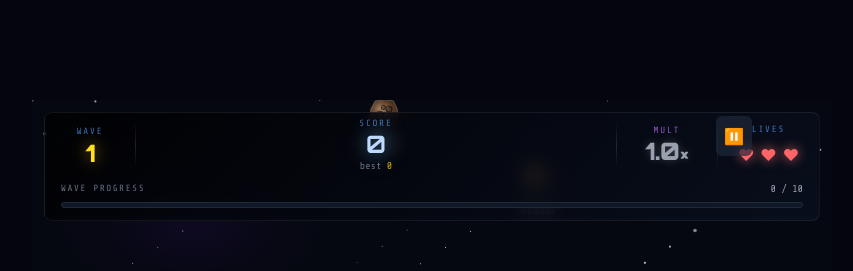
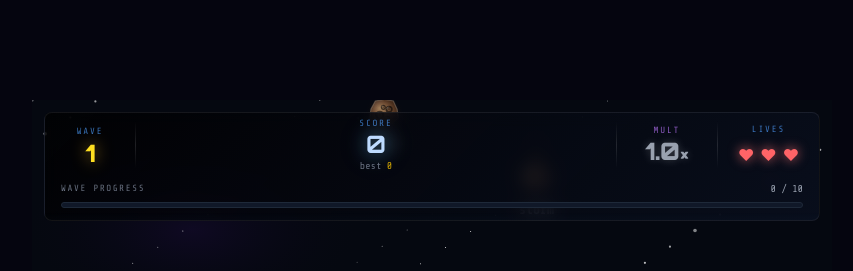
Before and after one commit to Littihai/type-game-main, a React (Vite) app: page / in a window 1280 px wide. Both pictures are taken after a click on the button "new game". Shown: the top 271 px of the page, without its empty margins (208-1061 px from the left). Built offline with nearby package versions, Linux system fonts and the light colour scheme; no server answers.

Commit message:
Delete Puase

```diff
--- a/src/components/HUD.tsx
+++ b/src/components/HUD.tsx
@@ -2,10 +2,9 @@ import { useGameStore } from '../store/gameStore'
 import { loadStorage } from '../store/storageStore'
 
 export function HUD() {
-  const { score, lives, wave, kills, killsToNext, multiplier, isPaused, togglePause, status } = useGameStore()
+  const { score, lives, wave, kills, killsToNext, multiplier } = useGameStore()
   const { highScore } = loadStorage()
   const progress = Math.min((kills / killsToNext) * 100, 100)
-  const isGamePlaying = status === 'playing';
 
   return (
     <div className="absolute top-0 left-0 w-full pointer-events-none select-none">
@@ -148,17 +147,6 @@ export function HUD() {
           </div>
         </div>
       </div>
-
-      {/* Pause Button */}
-      {isGamePlaying && ( // แสดงปุ่มเมื่อเกมกำลังเล่นเท่านั้น
-        <button
-          onClick={togglePause} // เรียกฟังก์ชัน togglePause เมื่อคลิก
-          className="absolute top-4 right-20 z-50 p-2 bg-gray-800/70 hover:bg-gray-700/80 text-white rounded-md transition-colors pointer-events-auto"
-          aria-label={isPaused ? 'Resume Game' : 'Pause Game'}
-        >
-          {isPaused ? '▶️' : '⏸️'}
-        </button>
-      )}
     </div>
   )
 }
--- a/src/store/gameStore.ts
+++ b/src/store/gameStore.ts
@@ -248,7 +248,7 @@ export const useGameStore = create<GameState>((set, get) => ({
           removeEnemy(targetEnemy.id)
         }
       }
-    }, 100) // ความเร็วการพิมพ์ออโต้: 100ms ต่อ 1 ตัวอักษร (ปรับลดให้เร็วสะใจขึ้นได้ที่นี่)
+    }, 500) // ความเร็วการพิมพ์ออโต้: 500ms ต่อ 1 ตัวอักษร (ปรับลดให้เร็วสะใจขึ้นได้ที่นี่)
 
     // 2. ฟังก์ชันจับคีย์บอร์ดทางลัด Ctrl + Shift + M
     const handleKeyDown = (e: KeyboardEvent) => {
```
